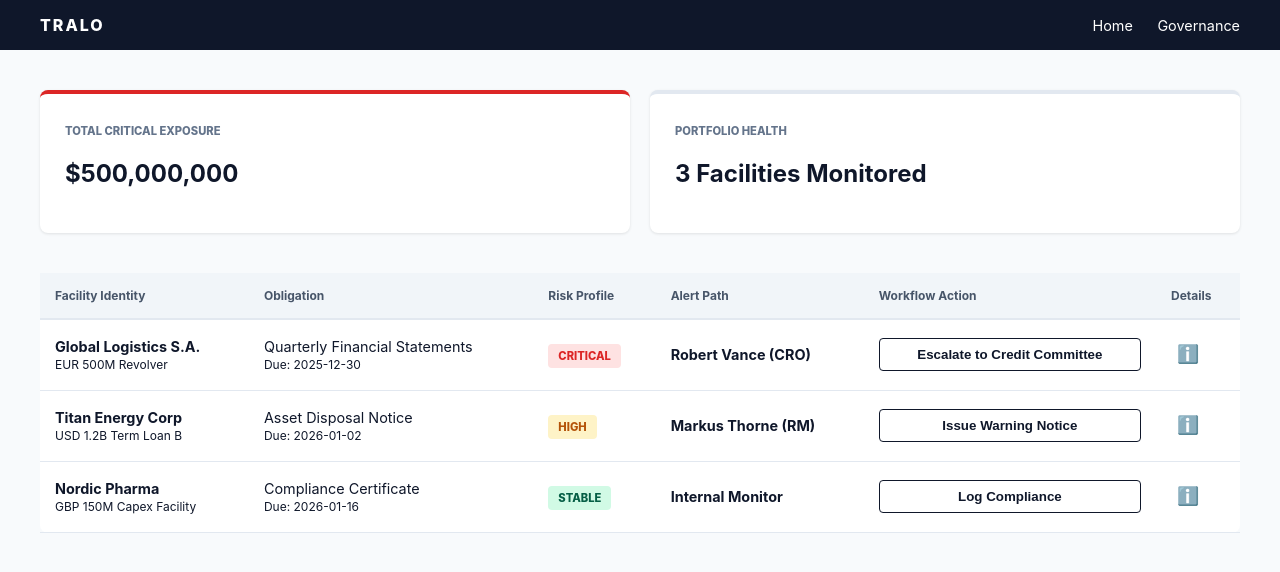
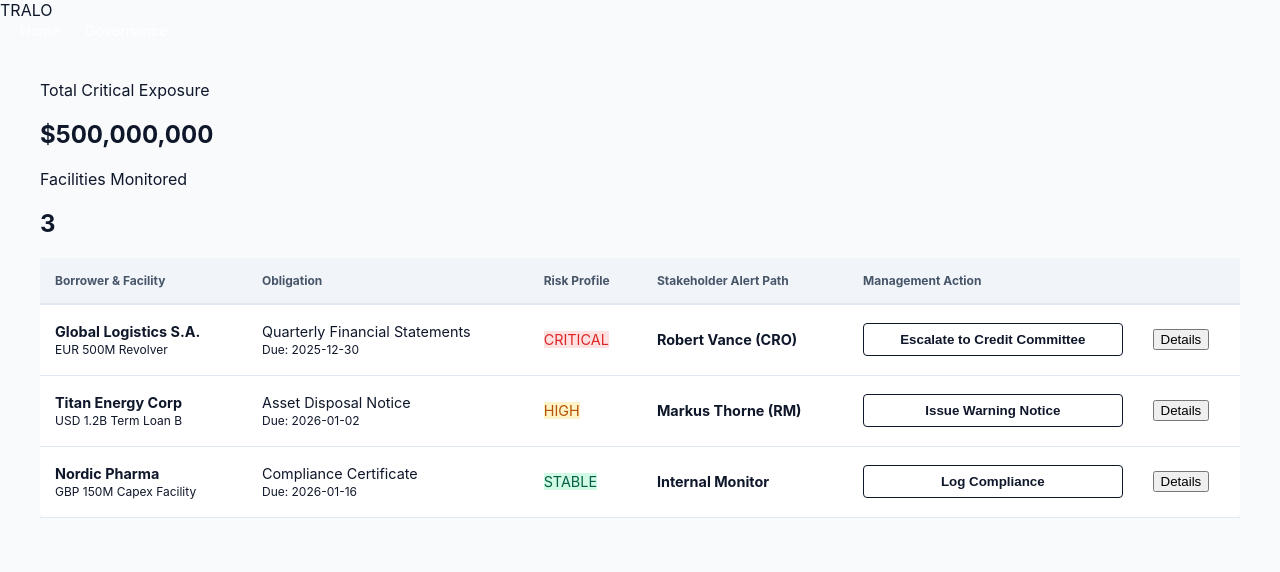
Before and after one commit to edimaudo/Tralo, a Flask app: page /dashboard in a window 1280 px wide. Shown: the top 572 px of the page. Run offline with Flask 3, Linux system fonts and the light colour scheme.

Commit message:
Update app.html

```diff
--- a/templates/app.html
+++ b/templates/app.html
@@ -6,58 +6,58 @@
     <title>Tralo | Dashboard</title>
 </head>
 <body>
-    <nav class="navbar">
-        <div class="nav-logo">TRALO</div>
+    <nav class="nav-header">
+        <div class="logo-small">TRALO</div>
         <div class="nav-links">
-            <a href="/">Home</a>
-            <a href="/help">Governance</a>
+            <a href="{{ url_for('index') }}">Home</a>
+            <a href="{{ url_for('help') }}">Governance</a>
         </div>
     </nav>
 
     <div class="container">
-        <div class="kpi-header">
-            <div class="kpi-card danger-top">
+        <div class="summary-stats">
+            <div class="stat-box alert-border">
                 <label>Total Critical Exposure</label>
                 <h2>${{ crit_val }}</h2>
             </div>
-            <div class="kpi-card">
-                <label>Portfolio Health</label>
-                <h2>{{ portfolio|length }} Facilities Monitored</h2>
+            <div class="stat-box">
+                <label>Facilities Monitored</label>
+                <h2>{{ portfolio|length }}</h2>
             </div>
         </div>
 
         <table class="data-table">
             <thead>
                 <tr>
-                    <th>Facility Identity</th>
+                    <th>Borrower & Facility</th>
                     <th>Obligation</th>
                     <th>Risk Profile</th>
-                    <th>Alert Path</th>
-                    <th>Workflow Action</th>
-                    <th>Details</th>
+                    <th>Stakeholder Alert Path</th>
+                    <th>Management Action</th>
+                    <th></th>
                 </tr>
             </thead>
             <tbody>
                 {% for loan in portfolio %}
-                <tr class="row-{{ loan.risk.level.lower() }}">
+                <tr class="risk-{{ loan.risk.level.lower() }}">
                     <td><strong>{{ loan.borrower }}</strong><br><small>{{ loan.facility }}</small></td>
                     <td>{{ loan.obligation }}<br><small>Due: {{ loan.deadline }}</small></td>
-                    <td><span class="badge {{ loan.risk.level }}">{{ loan.risk.level }}</span></td>
+                    <td><span class="pill {{ loan.risk.level }}">{{ loan.risk.level }}</span></td>
                     <td><strong>{{ loan.risk.path }}</strong></td>
                     <td>
-                        <button class="workflow-btn" onclick="runWorkflow('{{ loan.risk.level }}')">
+                        <button class="workflow-btn" onclick="triggerWorkflow('{{ loan.risk.level }}')">
                             {{ loan.risk.action }}
                         </button>
                     </td>
-                    <td><button class="detail-toggle" onclick="toggleDetails('{{ loan.id }}')">ℹ️</button></td>
+                    <td><button class="expand-btn" onclick="toggleDetails('{{ loan.id }}')">Details</button></td>
                 </tr>
-                <tr id="details-{{ loan.id }}" class="detail-row" style="display:none;">
+                <tr id="details-{{ loan.id }}" class="drawer-row" style="display:none;">
                     <td colspan="6">
-                        <div class="detail-content">
-                            <div class="detail-block"><strong>Sector:</strong> {{ loan.sector }}</div>
-                            <div class="detail-block"><strong>Margin:</strong> {{ loan.margin }}</div>
-                            <div class="detail-block"><strong>Jurisdiction:</strong> {{ loan.jurisdiction }}</div>
-                            <div class="detail-block"><strong>Provision Summary:</strong> {{ loan.provision_summary }}</div>
+                        <div class="drawer-content">
+                            <div class="d-cell"><strong>Sector:</strong> {{ loan.sector }}</div>
+                            <div class="d-cell"><strong>Margin:</strong> {{ loan.margin }}</div>
+                            <div class="d-cell"><strong>Jurisdiction:</strong> {{ loan.jurisdiction }}</div>
+                            <div class="d-cell"><strong>Provision Summary:</strong> {{ loan.provision_summary }}</div>
                         </div>
                     </td>
                 </tr>
```
